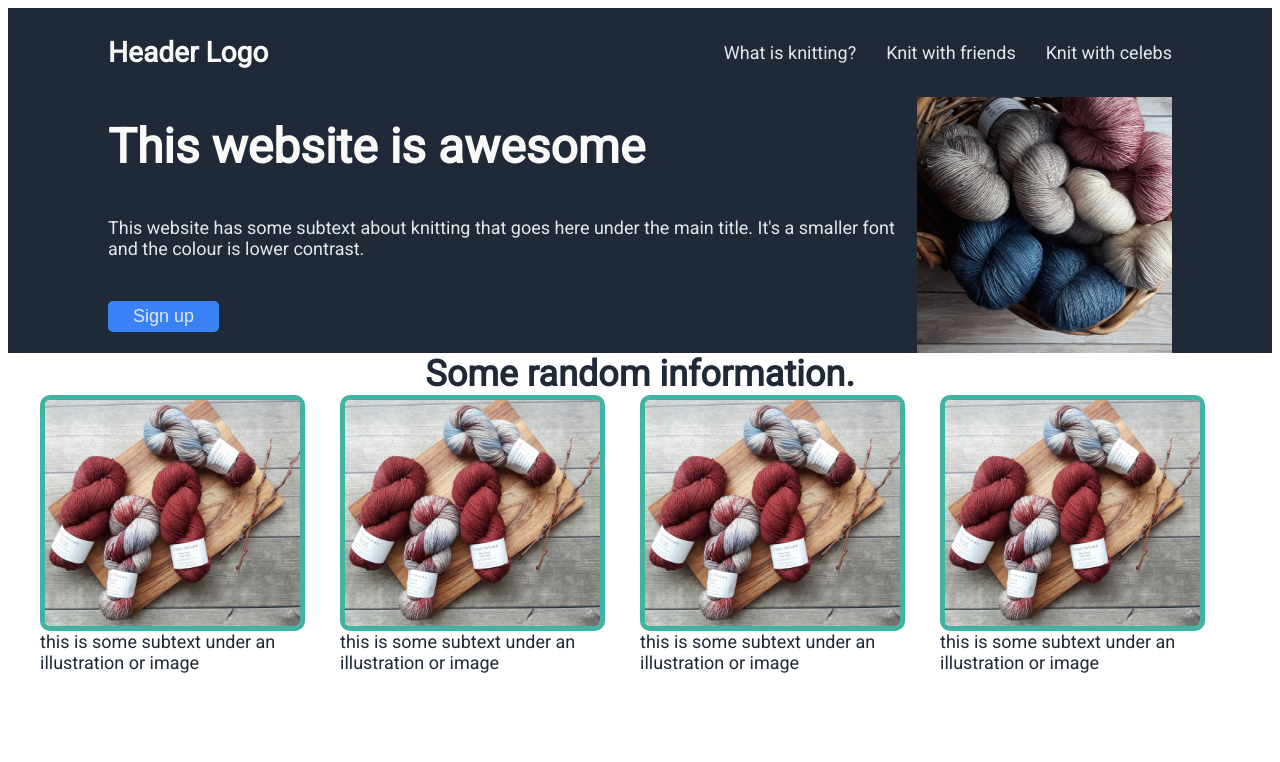
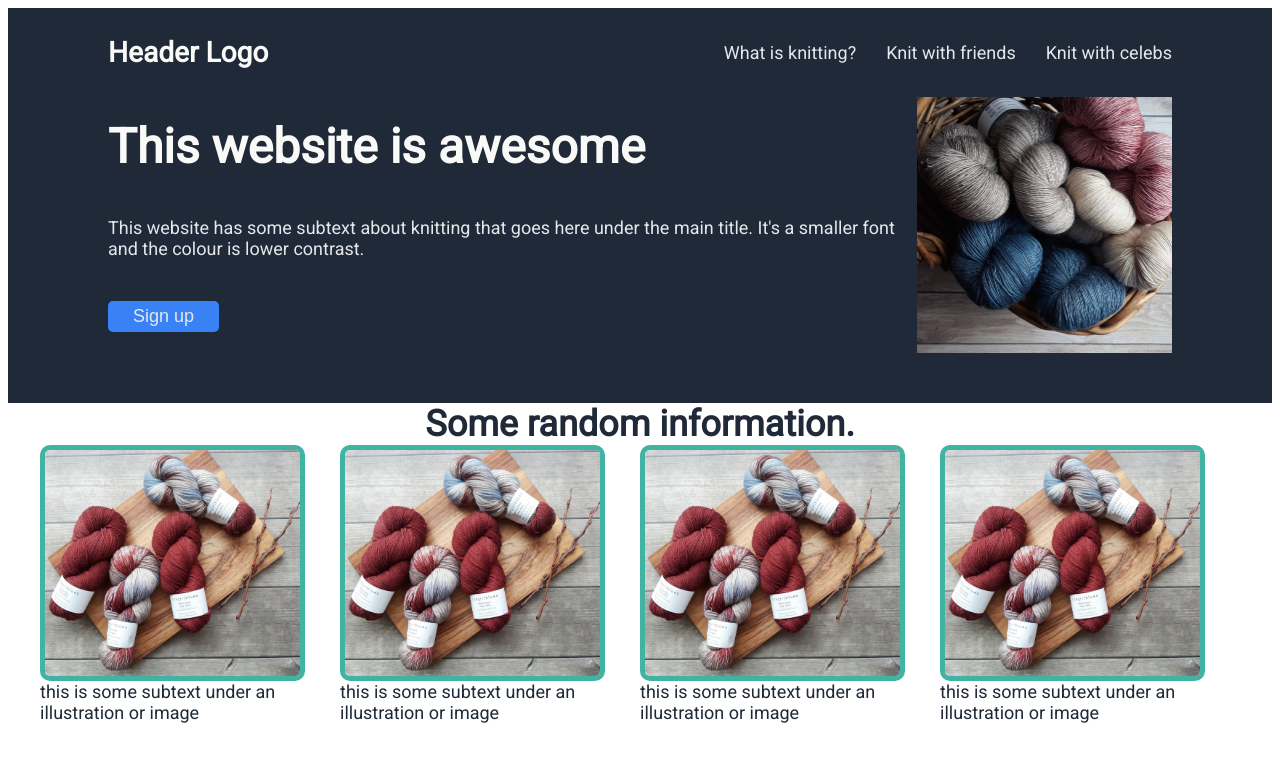
Before and after one commit to NucyLoodle/landing-page, a plain HTML site: page index.html in a window 1280 px wide. Drawn offline with Linux system fonts and the light colour scheme.

Commit message:
Add padding to container

```diff
--- a/style.css
+++ b/style.css
@@ -19,6 +19,7 @@ a {
     align-items:center;
     justify-content:space-between;
     padding: 0px 100px;
+
 }
 
 .hlinks {
@@ -32,12 +33,15 @@ img {
     height: auto;
 }
 
+
 .container {
     display:flex;
     background-color: #1f2937;
     display: flex;
     justify-content: space-between;
     padding: 0px 100px;
+    align-items: space-around;
+    padding-bottom: 50px;
 }
 
 .awesome {
```
